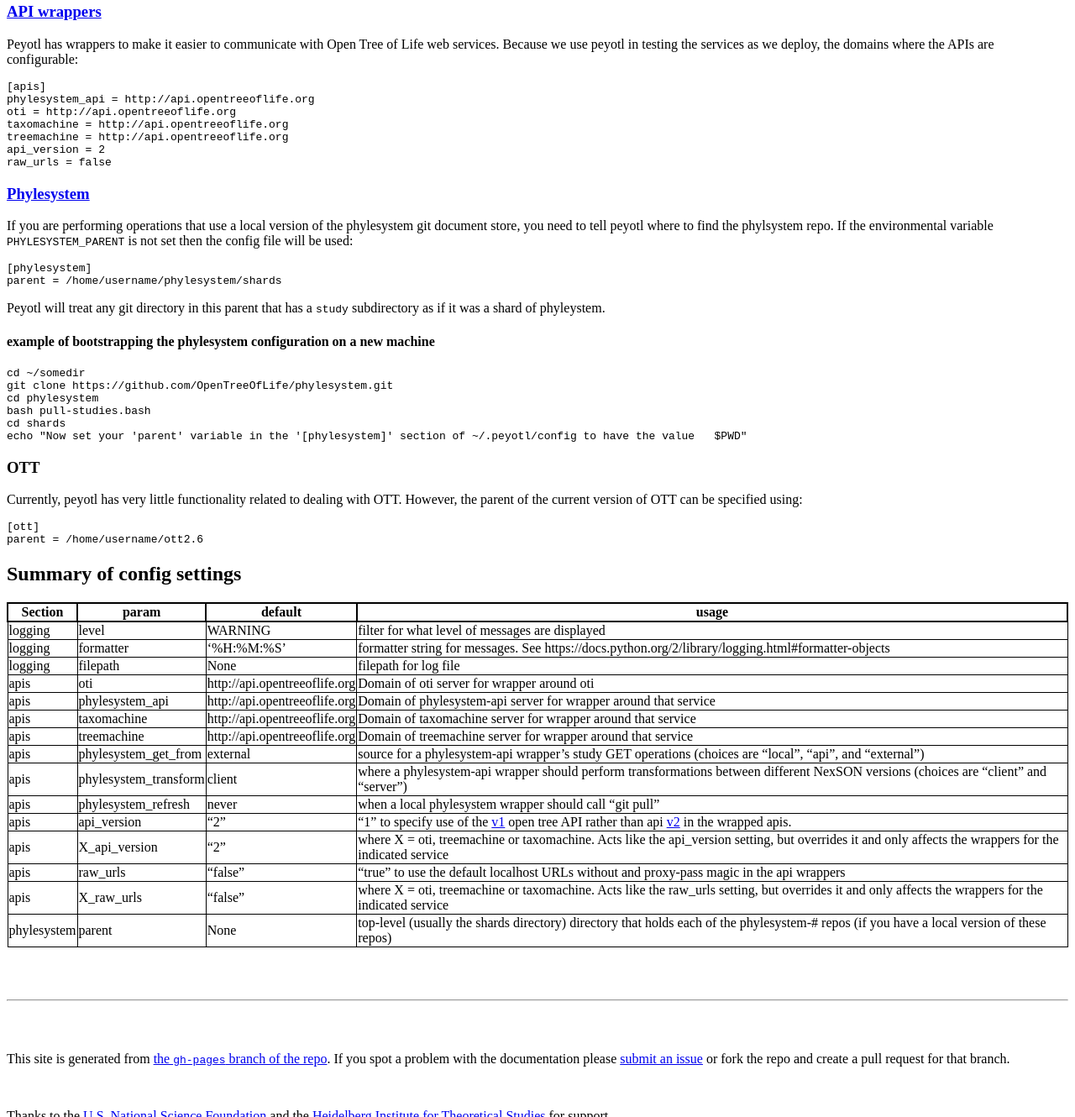
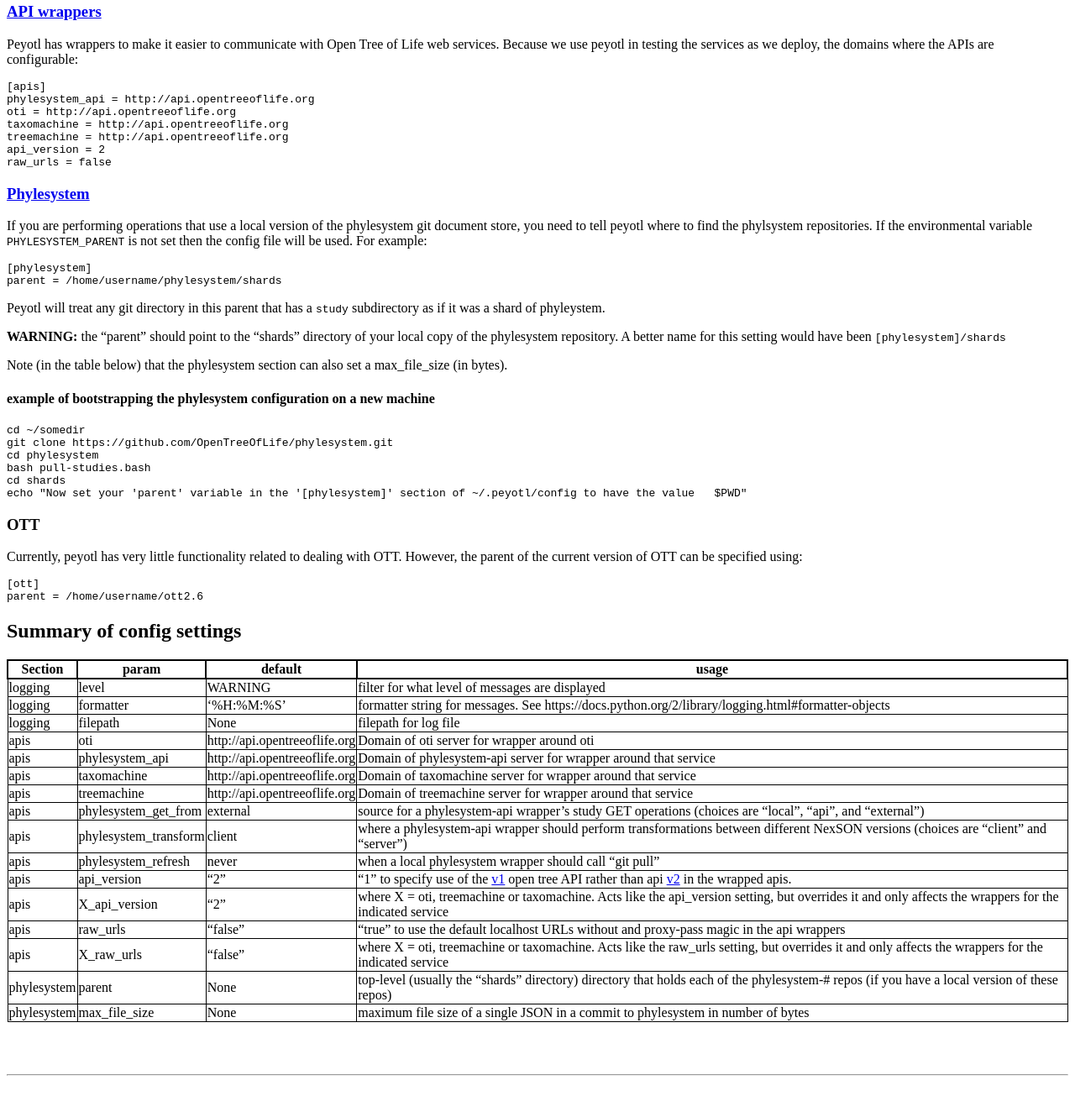
Before and after one commit to OpenTreeOfLife/peyotl, a Jekyll site: the page built from configuration/index.md, in a window 1280 px wide and 1400 px high, scrolled down 1110 px, cut to the strip 0-1330 px from the top of the window. Shown: the whole strip at 84% size. Built offline with Jekyll 4.4.1, drawn with Linux system fonts in a browser that asks for light colours.

Commit message:
documentation of max_file_size

```diff
--- a/configuration/index.md
+++ b/configuration/index.md
@@ -73,15 +73,20 @@
 
 ### [Phylesystem](../phylesystem)
 If you are performing operations that use a local version of the phylesystem
-git document store, you need to tell peyotl where to find the phylsystem repo.
+git document store, you need to tell peyotl where to find the phylsystem repositories.
 If the environmental variable `PHYLESYSTEM_PARENT` is not set
-then the config file will be used:
+then the config file will be used. For example:
 
     [phylesystem]
     parent = /home/username/phylesystem/shards
 
 Peyotl will treat any git directory in this parent that has a `study` subdirectory as if it was
 a shard of phyleystem.
+
+**WARNING:** the "parent" should point to the "shards" directory of your local copy of the phylesystem
+repository. A better name for this setting would have been `[phylesystem]/shards`
+
+Note (in the table below) that the phylesystem section can also set a max_file_size (in bytes).
 
 #### example of bootstrapping the phylesystem configuration on a new machine
 
@@ -118,4 +123,5 @@
 | apis | X_api_version | "2" | where X = oti, treemachine or taxomachine. Acts like the api_version setting, but overrides it and only affects the wrappers for the indicated service  |
 | apis | raw_urls | "false" | "true" to use the default localhost URLs without and proxy-pass magic in the api wrappers |
 | apis | X_raw_urls | "false" | where X = oti, treemachine or taxomachine. Acts like the raw_urls setting, but overrides it and only affects the wrappers for the indicated service  |
-| phylesystem | parent | None | top-level (usually the shards directory) directory that holds each of the phylesystem-# repos (if you have a local version of these repos) |
+| phylesystem | parent | None | top-level (usually the "shards" directory) directory that holds each of the phylesystem-# repos (if you have a local version of these repos) |
+| phylesystem | max_file_size | None | maximum file size of a single JSON in a commit to phylesystem in number of bytes |
```
Also changed, not shown: phylesystem/index.md (+3 -0 lines).
